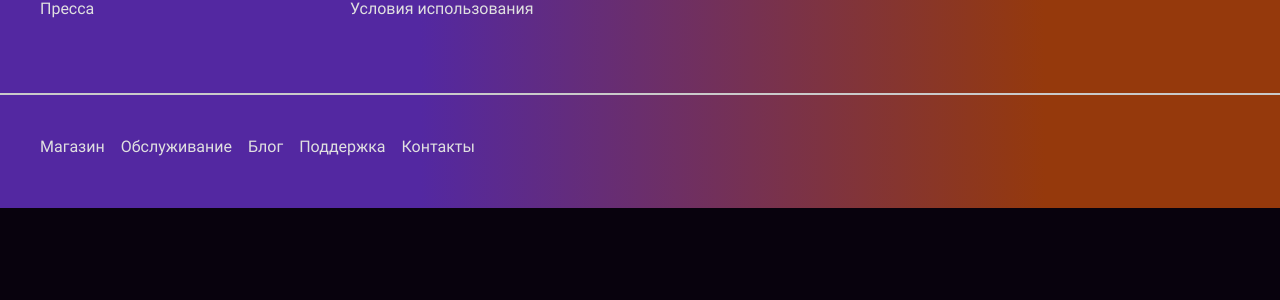
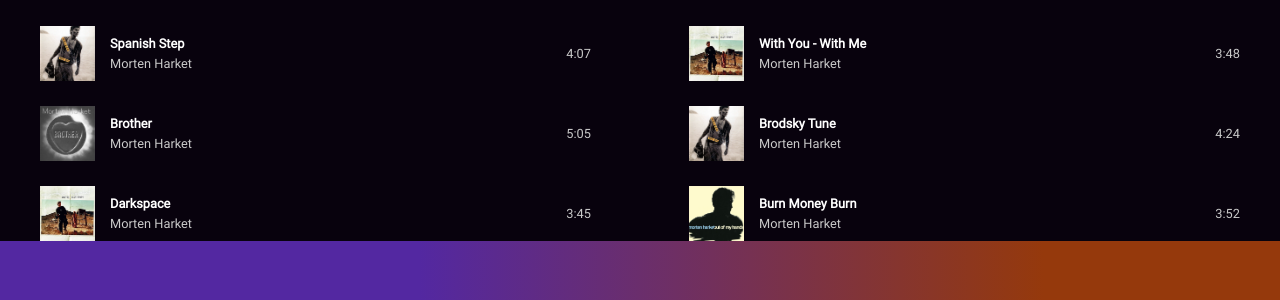
Before and after one commit to MaxNeverov/layout-designer-project-lvl2, a website: page src/artist.html in a window 1280 px wide. Shown: the part 890-1190 px from the top of the page. Before the commit the page ends 1098 px from the top, so only its background shows below. Drawn offline with Linux system fonts and the light colour scheme.

Commit message:
лучшие треки

```diff
--- a/src/artist.html
+++ b/src/artist.html
@@ -43,11 +43,94 @@
                         <img class="svg-img" height="20px" src="images/heart.svg" alt="">
                         В ИЗБРАННОЕ
                     </button>
+                </div>
+            </div>
+        </section>
 
+        <section id="page-popular-track" class="top-tracks">
+            <div class="container">
+                <h2 class="top-track-main-title">Популярные треки</h2>
+                <div class="flex-container  top-main-flex">
+                    <div class="flex-container top-secondary-flex">
+                        <div class="flex-container popular-track">
+                            <img class="album-img" height="55px" src="images/Wild Seed.png" alt="track img">
+                            <div class="flex-container track-col track-info">
+                                <h3>Spanish Step</h3>
+                                <p>Morten Harket</p>
+                            </div>
+                        </div>
+                        <div class="track-info">
+                            <p>4:07</p>
+                        </div>
+                    </div>
+
+                    <div class="flex-container top-secondary-flex">
+                        <div class="flex-container popular-track">
+                            <img class="album-img" height="55px" src="images/Letter from Egypt.png" alt="track img">
+                            <div class="flex-container track-col track-info">
+                                <h3>With You - With Me</h3>
+                                <p>Morten Harket</p>
+                            </div>
+                        </div>
+                        <div class="track-info">
+                            <p>3:48</p>
+                        </div>
+                    </div>
+
+                    <div class="flex-container top-secondary-flex">
+                        <div class="flex-container popular-track">
+                            <img class="album-img" height="55px" src="images/Brother.png" alt="track img">
+                            <div class="flex-container track-col track-info">
+                                <h3>Brother</h3>
+                                <p>Morten Harket</p>
+                            </div>
+                        </div>
+                        <div class="track-info">
+                            <p>5:05</p>
+                        </div>
+                    </div>
+
+                    <div class="flex-container top-secondary-flex">
+                        <div class="flex-container popular-track">
+                            <img class="album-img" height="55px" src="images/Wild Seed.png" alt="track img">
+                            <div class="flex-container track-col track-info">
+                                <h3>Brodsky Tune</h3>
+                                <p>Morten Harket</p>
+                            </div>
+                        </div>
+                        <div class="track-info">
+                            <p>4:24</p>
+                        </div>
+                    </div>
+
+                    <div class="flex-container top-secondary-flex secondary-flex-m0 secondary-flex-m24">
+                        <div class="flex-container popular-track">
+                            <img class="album-img" height="55px" src="images/Letter from Egypt.png" alt="track img">
+                            <div class="flex-container track-col track-info">
+                                <h3>Darkspace</h3>
+                                <p>Morten Harket</p>
+                            </div>
+                        </div>
+                        <div class="track-info">
+                            <p>3:45</p>
+                        </div>
+                    </div>
+
+                    <div class="flex-container top-secondary-flex secondary-flex-m0">
+                        <div class="flex-container popular-track">
+                            <img class="album-img" height="55px" src="images/Out of My Hands.png" alt="track img">
+                            <div class="flex-container track-col track-info">
+                                <h3>Burn Money Burn</h3>
+                                <p>Morten Harket</p>
+                            </div>
+                        </div>
+                        <div class="track-info">
+                            <p>3:52</p>
+                        </div>
+                    </div>
                 </div>
+            </div>
 
-
-            </div>
         </section>
     </main>
 
--- a/src/scss/app.scss
+++ b/src/scss/app.scss
@@ -9,5 +9,6 @@
 @import "mobile-version";
 
 @import "artist-descr";
+@import "top-tracks";
 
 @import "footer";
--- a/src/scss/artist-descr.scss
+++ b/src/scss/artist-descr.scss
@@ -18,6 +18,7 @@
     min-width: 200px;
     border: none;
     align-items: center;
+    max-height: 62px;
 }
 
 .svg-img {
--- /dev/null
+++ b/src/scss/top-tracks.scss
@@ -0,0 +1,54 @@
+.top-tracks {
+    padding-top: 100px;
+}
+
+.top-track-main-title {
+    text-align: left;
+    margin-bottom: 48px;
+}
+
+.track-col {
+    flex-direction: column;
+    justify-content: center;
+}
+
+.top-main-flex {
+    justify-content: space-between;
+    flex-wrap: wrap;
+}
+
+.top-secondary-flex {
+    min-width: 551px;
+    justify-content: space-between;
+    align-items: center;
+    margin-bottom: 25px;
+}
+
+.album-img {
+    margin-right: 15px;
+}
+
+.track-info p {
+    font-size: 12.8px;
+    color: $text-base-1;
+}
+.track-info h3 {
+    font-size: 12.8px;
+}
+
+.secondary-flex-m0 {
+    margin-bottom: 0;
+}
+
+@media (max-width: 1199px) {
+    .top-secondary-flex {
+        min-width: 374px;
+    }
+    .top-main-flex {
+        justify-content: center;
+    }
+
+    .secondary-flex-m24 {
+        margin-bottom: 24px;
+    }
+}
```
Also changed, not shown: src/css/style.css, 1 other file.
